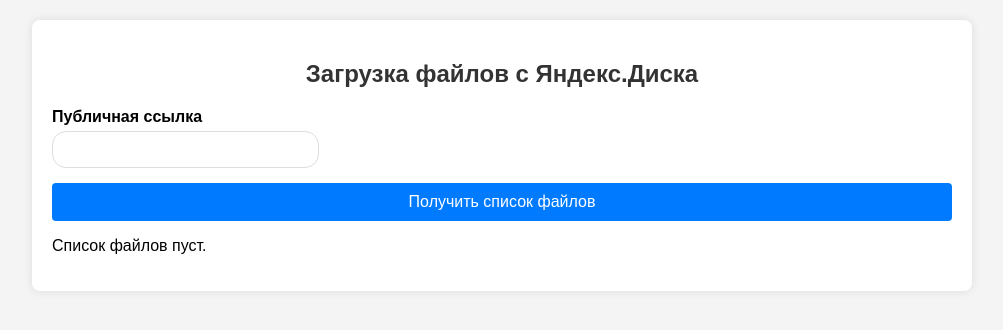
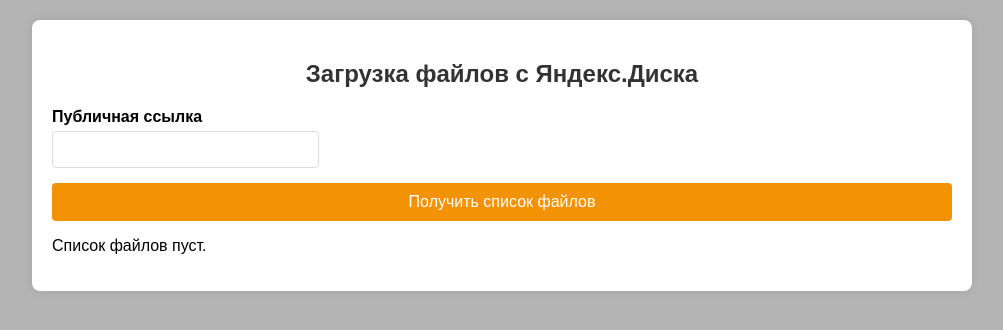
Before and after one commit to NikitaTichonow/Yandex-disk, a Django app: page / in a window 1280 px wide. Shown: the top 330 px of the page, without its empty margins (138-1141 px from the left). Run offline with Django 5.2, Linux system fonts and the light colour scheme; parts of the project's set-up code (start-up, migrations or seed data) failed here and were passed over.

Commit message:
End commit

```diff
--- a/yandex_disk/disk_downloader/views.py
+++ b/yandex_disk/disk_downloader/views.py
@@ -3,7 +3,7 @@
 
 from .api import get_public_files
 from .forms import PublicKeyForm
-from .utils import get_file_type
+
 
 
 # Функция получения списка файлов с Яндекс.Диска
--- a/yandex_disk/static/css/styles.css
+++ b/yandex_disk/static/css/styles.css
@@ -2,7 +2,7 @@
     font-family: Arial, sans-serif;
     margin: 0;
     padding: 0;
-    background-color: #f4f4f4;
+    background-color: #b4b4b4;
 }
 
 .container {
@@ -39,7 +39,7 @@
 .form-group select, .form-group input[type="text"] {
     padding: 10px;
     border: 1px solid #ddd;
-    border-radius: 14px;
+    border-radius: 4px;
     width: 245px;
 }
 
@@ -47,7 +47,7 @@
     padding: 10px 20px;
     border: none;
     border-radius: 4px;
-    background-color: #007bff;
+    background-color: #f39304;
     color: #fff;
     font-size: 16px;
     cursor: pointer;
@@ -55,7 +55,7 @@
 }
 
 .form-group button:hover {
-    background-color: #0056b3;
+    background-color: #f39304;
 }
 
 ul {
@@ -69,7 +69,7 @@
 }
 
 ul li a {
-    color: #007bff;
+    color: #f39304;
     text-decoration: none;
 }
 
```
Also changed, not shown: yandex_disk/yandex_disk/settings.py (+6 -3 lines), README.md (added), 1 other file.
